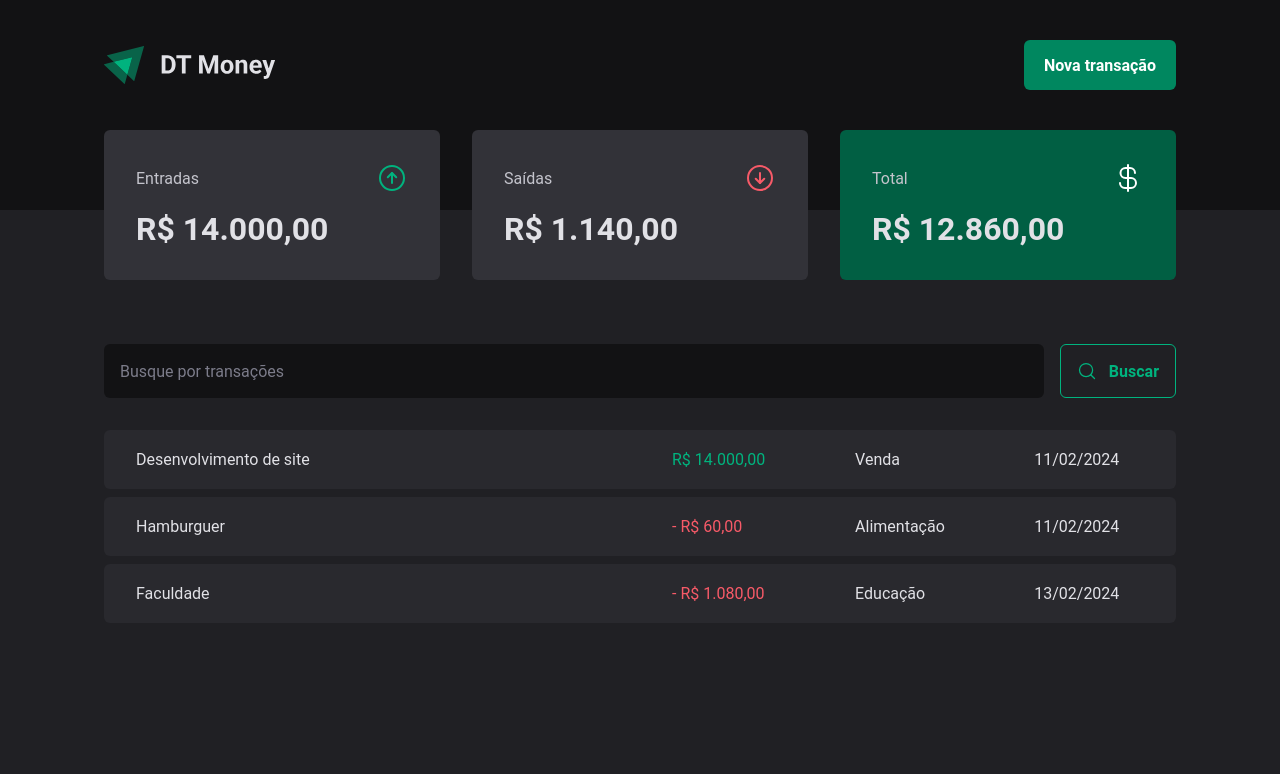
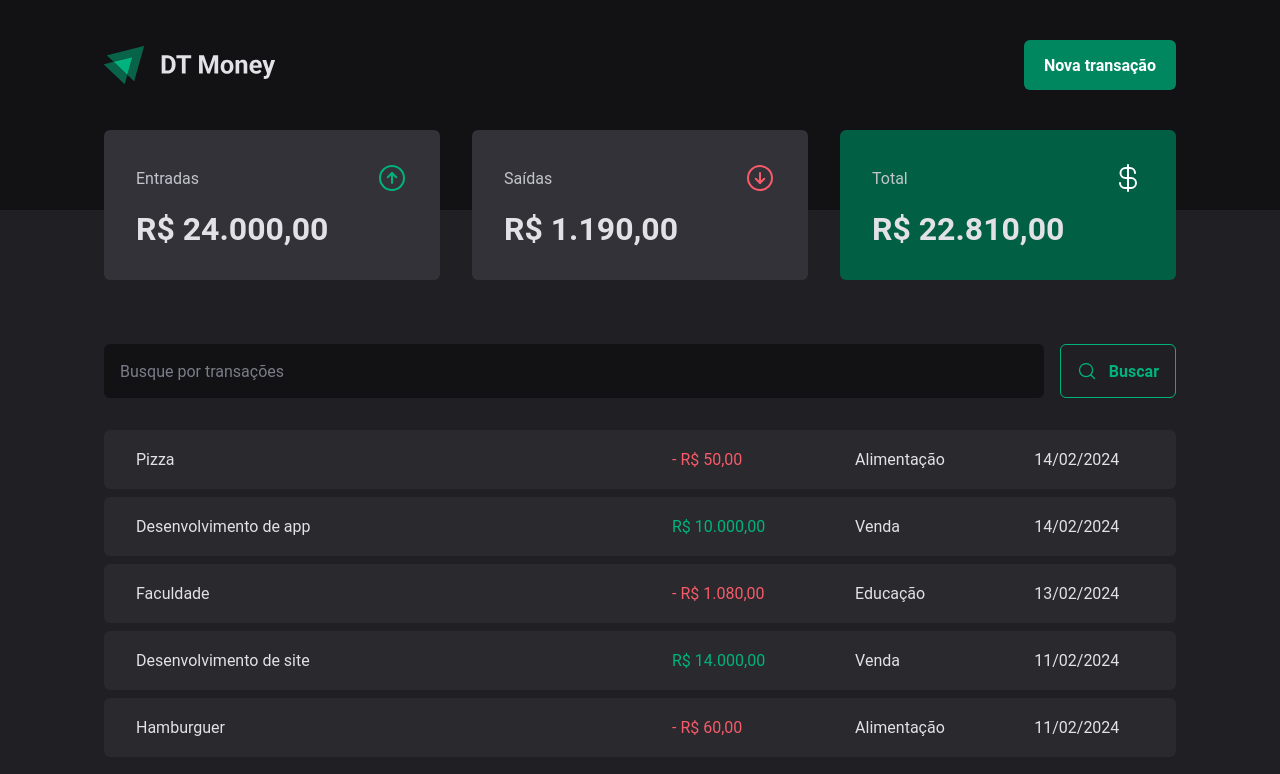
Before and after one commit to ldvndev/DT-Money, a React app: page / in a window 1280 px wide. Shown: the top 774 px of the page. Built offline with nearby package versions, Linux system fonts and the light colour scheme; data requests are answered from the project's data file; the HTML template or start-up script is replaced by a standard one.

Commit message:
feat: Connecting to the API - Creating a new transaction

```diff
--- a/server.json
+++ b/server.json
@@ -23,6 +23,22 @@
       "category": "Educação",
       "price": 1080,
       "createdAt": "2024-02-13T21:00:19.647Z"
+    },
+    {
+      "description": "Desenvolvimento de app",
+      "price": 10000,
+      "category": "Venda",
+      "type": "income",
+      "createdAt": "2024-02-14T01:40:49.211Z",
+      "id": 4
+    },
+    {
+      "description": "Pizza",
+      "price": 50,
+      "category": "Alimentação",
+      "type": "outcome",
+      "createdAt": "2024-02-14T01:56:19.147Z",
+      "id": 5
     }
   ]
 }
--- a/src/components/NewTransactionModal/index.tsx
+++ b/src/components/NewTransactionModal/index.tsx
@@ -3,6 +3,8 @@
 import { zodResolver } from '@hookform/resolvers/zod'
 import { Controller, useForm } from 'react-hook-form'
 import { ArrowCircleDown, ArrowCircleUp, X } from 'phosphor-react'
+import { useContext } from 'react'
+import { TransactionsContext } from '../../contexts/TransactionsContext'
 
 import {
   CloseButton,
@@ -22,11 +24,14 @@
 type NewTransactionFormInputs = z.infer<typeof newTransactionFormSchema>
 
 export function NewTransactionModal() {
+  const { createTransaction } = useContext(TransactionsContext)
+
   const {
     control,
     register,
     handleSubmit,
     formState: { isSubmitting },
+    reset,
   } = useForm<NewTransactionFormInputs>({
     resolver: zodResolver(newTransactionFormSchema),
     defaultValues: {
@@ -35,9 +40,16 @@
   })
 
   async function handleCreateNewTransaction(data: NewTransactionFormInputs) {
-    await new Promise((resolve) => setInterval(resolve, 2000))
+    const { description, price, category, type } = data
 
-    console.log(data)
+    await createTransaction({
+      description,
+      price,
+      category,
+      type,
+    })
+
+    reset()
   }
 
   return (
--- a/src/contexts/TransactionsContext.tsx
+++ b/src/contexts/TransactionsContext.tsx
@@ -10,9 +10,17 @@
   createdAt: string
 }
 
+interface CreateTransactionInput {
+  description: string
+  price: number
+  category: string
+  type: 'income' | 'outcome'
+}
+
 interface TransactionContextType {
   transactions: Transaction[]
   fetchTransactions: (query?: string) => Promise<void>
+  createTransaction: (data: CreateTransactionInput) => Promise<void>
 }
 
 interface TransactionsProviderProps {
@@ -27,6 +35,8 @@
   async function fetchTransactions(query?: string) {
     const response = await api.get('transactions', {
       params: {
+        _sort: 'createdAt',
+        _order: 'desc',
         q: query,
       },
     })
@@ -34,12 +44,28 @@
     setTransactions(response.data)
   }
 
+  async function createTransaction(data: CreateTransactionInput) {
+    const { description, price, category, type } = data
+
+    const response = await api.post('transactions', {
+      description,
+      price,
+      category,
+      type,
+      createdAt: new Date(),
+    })
+
+    setTransactions((state) => [...state, response.data])
+  }
+
   useEffect(() => {
     fetchTransactions()
   }, [])
 
   return (
-    <TransactionsContext.Provider value={{ transactions, fetchTransactions }}>
+    <TransactionsContext.Provider
+      value={{ transactions, fetchTransactions, createTransaction }}
+    >
       {children}
     </TransactionsContext.Provider>
   )
```
